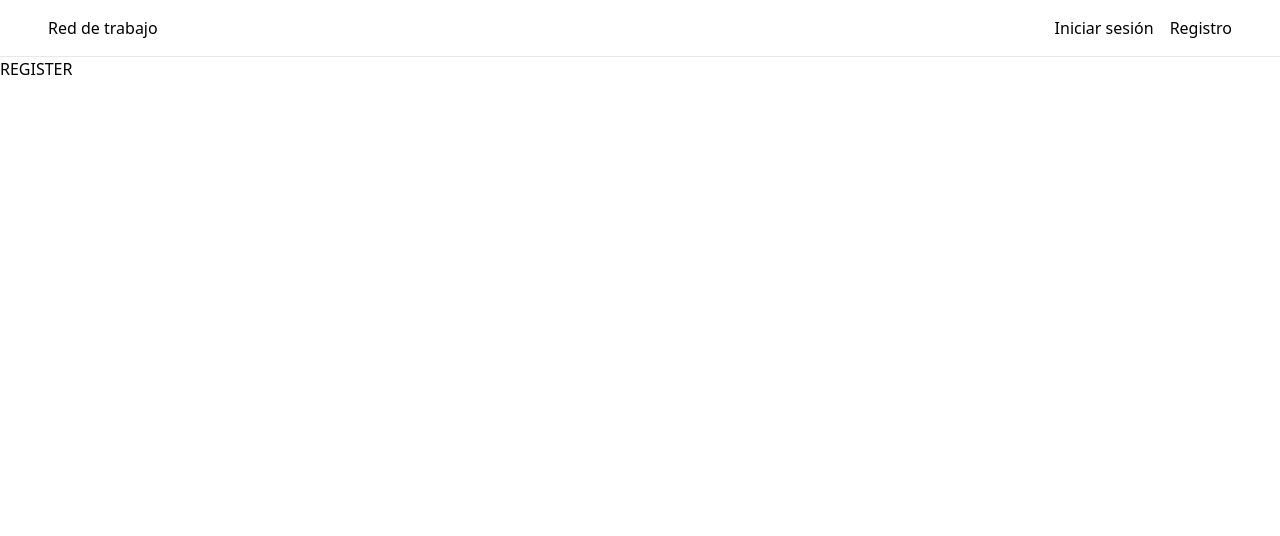
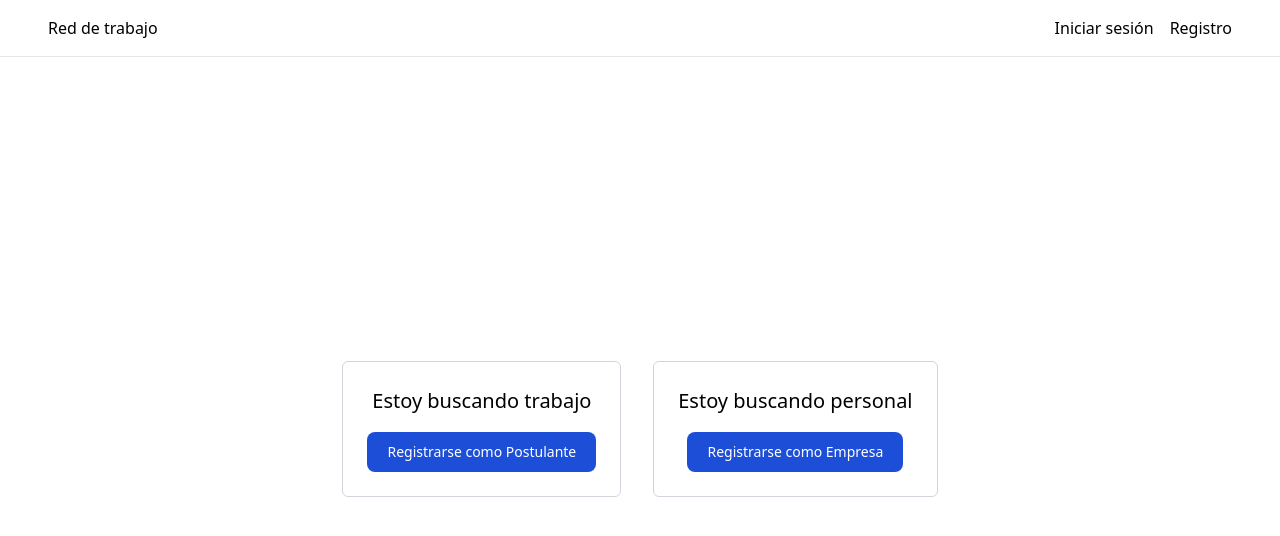
Before and after one commit to Mauro069/rdt-client, a Next.js app: page /auth/register in a window 1280 px wide. Shown: the top 536 px of the page. Built offline with nearby package versions, Linux system fonts and the light colour scheme.

Commit message:
Register page

```diff
--- /dev/null
+++ b/src/app/auth/register/company/page.tsx
@@ -0,0 +1,7 @@
+export default function CompanyPage () {
+  return (
+    <main className='flex-1'>
+      <h1>COMPANY</h1>
+    </main>
+  )
+}
--- a/src/app/auth/register/page.tsx
+++ b/src/app/auth/register/page.tsx
@@ -1,7 +1,24 @@
+import { Button } from '@/components/Button'
+import Link from 'next/link'
+
 export default function RegisterPage () {
   return (
-    <main className='flex-1'>
-      <h1>REGISTER</h1>
+    <main className='flex flex-1 items-center justify-center'>
+      <div className='flex flex-wrap justify-center gap-8'>
+        <div className='flex flex-col h-fit gap-4 text-center justify-center border border-gray-300 p-6 rounded-md'>
+          <span className='text-[20px]'>Estoy buscando trabajo</span>
+          <Link href='/auth/register/postulant'>
+            <Button>Registrarse como Postulante</Button>
+          </Link>
+        </div>
+
+        <div className='flex flex-col h-fit gap-4 text-center justify-center border border-gray-300 p-6 rounded-md'>
+          <span className='text-[20px]'>Estoy buscando personal</span>
+          <Link href='/auth/register/company'>
+            <Button>Registrarse como Empresa</Button>
+          </Link>
+        </div>
+      </div>
     </main>
   )
 }
--- /dev/null
+++ b/src/app/auth/register/postulant/page.tsx
@@ -0,0 +1,7 @@
+export default function PostulantPage () {
+    return (
+      <main className='flex-1'>
+        <h1>POSTULANT</h1>
+      </main>
+    )
+  }
```
